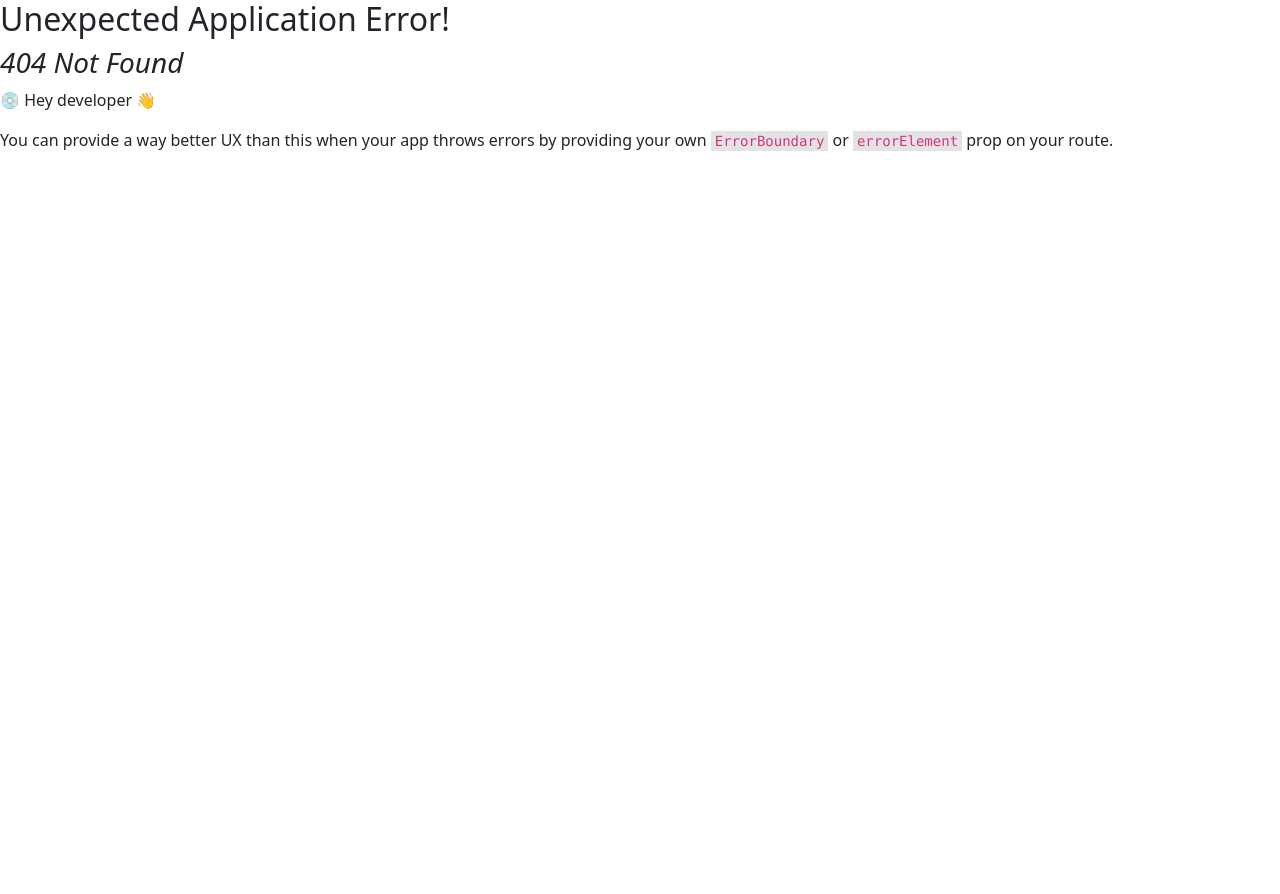
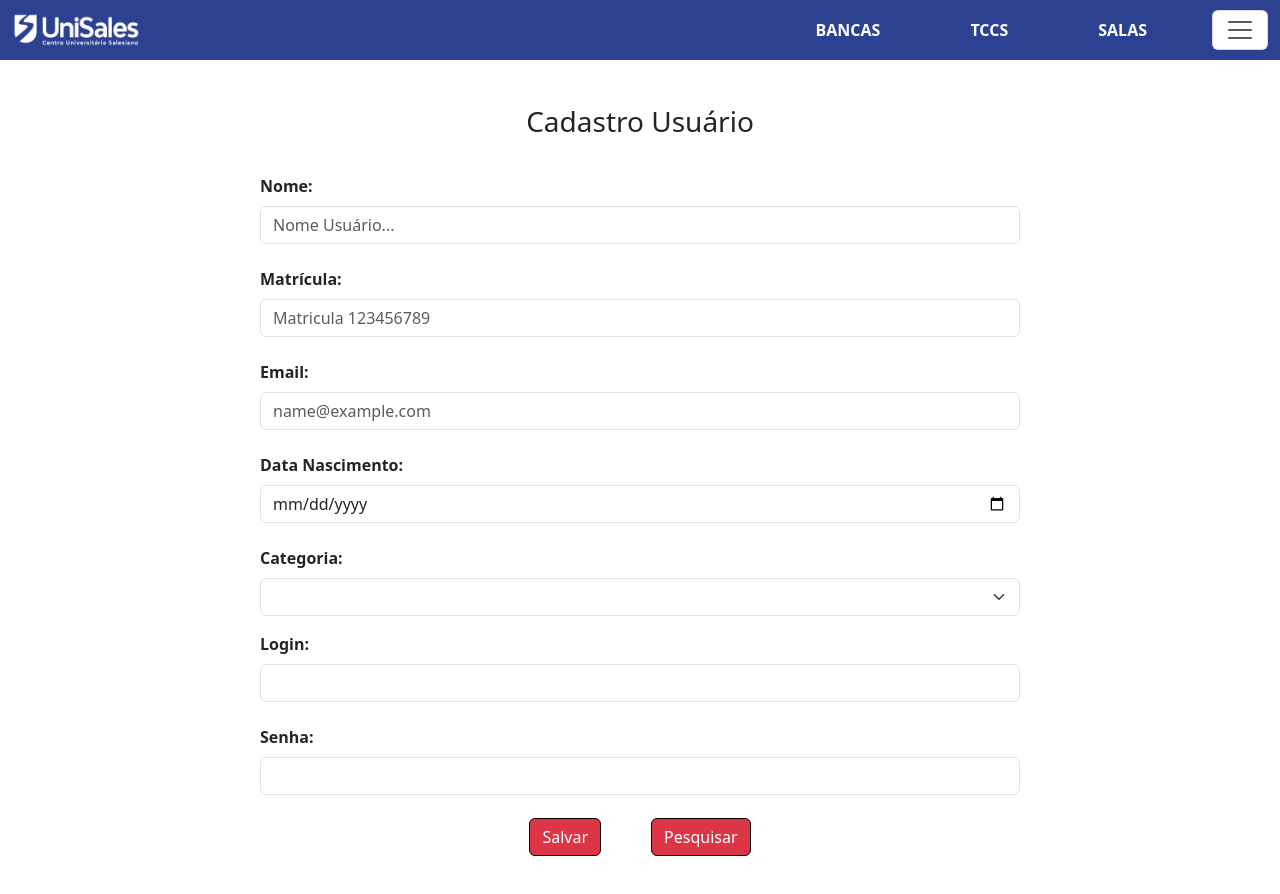
Before and after one commit to DouglasLessaT/NEWGTCCFRONTEND, a React app: page /caduser in a window 1280 px wide. Before the commit this address had no page. Before the commit the page ends 800 px from the top, so only its background shows below. Built offline with nearby package versions, Linux system fonts and the light colour scheme.

Commit message:
Feat: implementação da tela de cad. usuário e modificações

```diff
--- /dev/null
+++ b/src/assets/css/CadastroUsuario/CadUser.css
@@ -0,0 +1,54 @@
+body {
+    overflow: auto;
+}
+html {
+    overflow: auto;
+}
+
+.container-caduser{
+    padding: 105px 260px;
+}
+
+.buttons {
+    display: flex;
+    align-items: center;
+    justify-content: center;
+    gap: 50px;
+}
+
+.buttons button {
+    border-color: rgb(0, 0, 0);
+    margin-bottom: auto;
+}
+
+.container-caduser label {
+    font-weight: bold;
+}
+
+.name {
+    text-align: center;
+    margin-bottom: 35px;
+}
+
+.pesquisa button{
+    margin-bottom: auto;
+    border-color: rgb(0, 0, 0);
+}
+
+@media screen and (max-width: 941px){
+    .container-caduser{
+        padding: 105px 100px;
+    }
+}
+
+@media screen and (max-width: 630px){
+    .container-caduser{
+        padding: 105px 50px;
+    }
+}
+
+@media screen and (max-width: 470px){
+    .container-caduser{
+        padding: 105px 15px;
+    }
+}
--- a/src/assets/css/NavBar/NavBar.css
+++ b/src/assets/css/NavBar/NavBar.css
@@ -82,6 +82,11 @@
     width: 350px !important; /* Define a largura desejada */
 }
 
+button a {
+    text-decoration: none;  /* Remove o sublinhado do link */
+    color: inherit;         /* Herda a cor do botão */
+  }
+
 /*.offcanvas-body ul.navbar-nav button {
     width: 320px;
 }*/
--- a/src/components/NavBar.js
+++ b/src/components/NavBar.js
@@ -75,8 +75,41 @@ function NavBar() {
                     </div>
                     <div class="offcanvas-body">
                         <ul class="teste justify-content-end flex-grow-1 d-flex">
-                            <button type="button" class="btn btn-danger">Cadastro Aluno</button>
-                            <button type="button" class="btn btn-danger">Cadastro Tcc</button>
+                        <button class="btn btn-danger" type="button">
+                                <Link
+                                    to="/cadastroaluno"
+                                    >
+                                    Cadastro Aluno
+                                </Link>
+                            </button>
+                            <button type="button" class="btn btn-danger">
+                                <Link
+                                    to="/cadastrotcc"
+                                    >
+                                    Cadastro Tcc
+                                </Link>
+                            </button>
+                            <button type="button" class="btn btn-danger">
+                                <Link
+                                    to="/cadastrosala"
+                                    >
+                                    Cadastro Sala
+                                </Link>
+                            </button>
+                            <button type="button" class="btn btn-danger">
+                                <Link
+                                    to="/caduser"
+                                    >
+                                    Cadastro Usuário
+                                </Link>
+                            </button>
+                            <button type="button" class="btn btn-danger">
+                                <Link
+                                    to="/"
+                                    >
+                                    Sair
+                                </Link>
+                            </button>
                         </ul>
                     </div>
                 </div>
--- a/src/pages/CadastroAluno/CadastroAluno.js
+++ b/src/pages/CadastroAluno/CadastroAluno.js
@@ -10,7 +10,7 @@ function CadastroAluno() {
     <Container>
             {}
             <NavBar />
-      <h2 className="text-center mt-5">Cadastro Aluno</h2>
+      <h2 className="text-center mt-4">Cadastro Aluno</h2>
 
       {}
       <Form className="mt-4 form-container">
--- a/src/pages/CadastroSala/CadastroSala.js
+++ b/src/pages/CadastroSala/CadastroSala.js
@@ -12,7 +12,7 @@ function CadastroSala() {
       <NavBar />
 
       <Container>
-        <h2 className="text-center mt-5">Cadastro de Sala</h2>
+        <h2 className="text-center mt-4">Cadastro de Sala</h2>
 
         {/* Formulário de cadastro de sala */}
         <Form className="mt-4 form-container">
--- a/src/pages/CadastroTcc/CadastroTcc.js
+++ b/src/pages/CadastroTcc/CadastroTcc.js
@@ -10,7 +10,7 @@ function CadastroTcc() {
     <Container>
             {}
             <NavBar />
-      <h2 className="text-center mt-5">Cadastro tcc</h2>
+      <h2 className="text-center mt-4">Cadastro TCC</h2>
 
       {}
       <Form className="mt-4 form-container">
--- /dev/null
+++ b/src/pages/CadastroUsuario/CadastroUsuario.js
@@ -0,0 +1,55 @@
+import NavBar from '../../components/NavBar'
+import '../../assets/css/CadastroUsuario/CadUser.css'
+
+function Cadastro_Usuario() {
+
+    return(
+        <div>
+            <NavBar />
+            <div class="container-caduser">
+                <div class="name">
+                    <h3>Cadastro Usuário</h3>
+                </div>
+                <div class="mb-3">
+                    <label for="text" class="form-label">Nome:</label>
+                    <input type="text" class="form-control" placeholder="Nome Usuário..."/>
+                </div>
+                <div class="mb-3">
+                    <label for="text" class="form-label">Matrícula:</label>
+                    <input type="text" class="form-control" placeholder="Matricula 123456789"/>
+                </div>
+                <div class="mb-3">
+                    <label for="exampleFormControlInput1" class="form-label">Email:</label>
+                    <input type="email" class="form-control" placeholder="name@example.com"/>
+                </div>
+                <div class="mb-3">
+                    <label for="" class="form-label">Data Nascimento:</label>
+                    <input type="date" class="form-control"/>
+                </div>
+                <div>
+                    <label for="" class="form-label">Categoria:</label>
+                    <select class="form-select mb-3" aria-label="Categoria:">
+                        <option selected></option>
+                        <option value="1">Coordenador</option>
+                        <option value="2">Professor</option>
+                    </select>
+                </div>
+                <div class="mb-3">
+                    <label for="" class="form-label">Login:</label>
+                    <input type="text" class="form-control"/>
+                </div>
+                <div class="mb-3">
+                    <label for="" class="form-label">Senha:</label>
+                    <input type="password" class="form-control"/>
+                </div>
+                <div class="buttons">
+                    <button type="button" class="btn btn-danger">Salvar</button>
+                    <button type="button" class="btn btn-danger">Pesquisar</button>
+                </div>
+            </div>
+        </div>
+
+    )
+}
+
+export default Cadastro_Usuario;
```
Also changed, not shown: src/index.js (+5 -3 lines).
